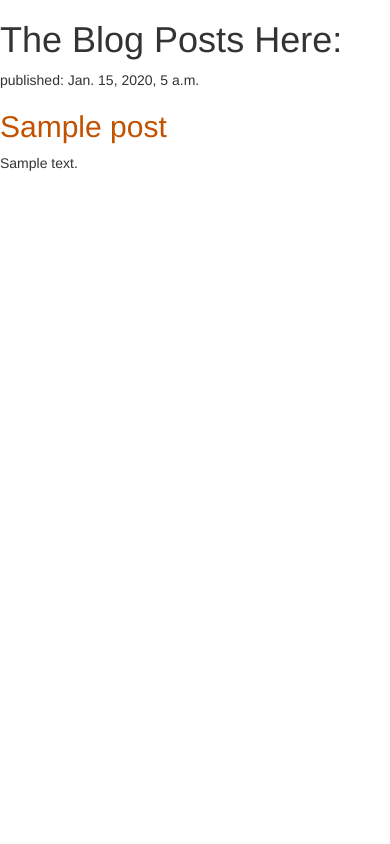
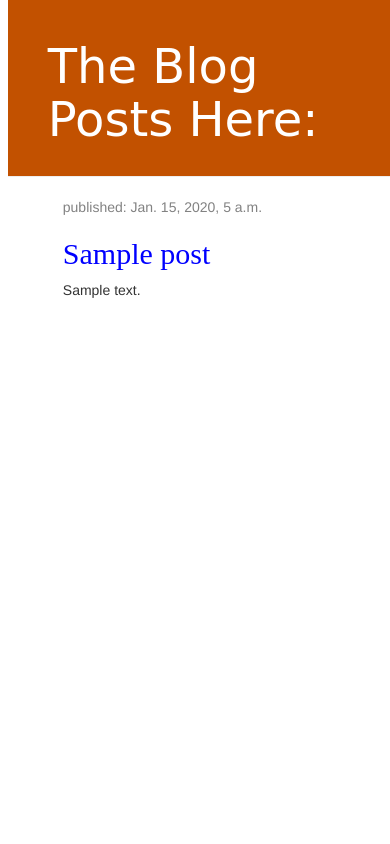
Before and after one commit to jehough/pythonblog, a Django app: page / in a window 390 px wide. Run offline with Django 3.2, Linux system fonts and the light colour scheme; tables that the repository leaves empty hold one stand-in row (values such as "Sample post"); some libraries are stand-ins or nearby versions.

Commit message:
adds css styling

```diff
--- a/blog/static/css/blog.css
+++ b/blog/static/css/blog.css
@@ -1,3 +1,55 @@
 h1 a, h2 a {
     color: #C25100;
+    font-family: 'Lobster';
 }
+
+body {
+    padding-left: 2%;
+}
+
+.page-header {
+    background-color: #C25100;
+    margin-top: 0;
+    padding: 20px 20px 20px 40px;
+}
+
+.page-header h1, .page-header h1 a, .page-header h1 a:visited, .page-header h1 a:active {
+    color: #ffffff;
+    font-size: 36pt;
+    text-decoration: none;
+}
+
+.content {
+    margin-left: 40px;
+}
+
+h1, h2, h3, h4 {
+    font-family: 'Lobster', cursive;
+}
+
+.date {
+    color: #828282;
+}
+
+.save {
+    float: right;
+}
+
+.post-form textarea, .post-form input {
+    width: 100%;
+}
+
+.top-menu, .top-menu:hover, .top-menu:visited {
+    color: #ffffff;
+    float: right;
+    font-size: 26pt;
+    margin-right: 20px;
+}
+
+.post {
+    margin-bottom: 70px;
+}
+
+.post h2 a, .post h2 a:visited {
+    color: blue;
+}
--- a/blog/templates/blog/post_list.html
+++ b/blog/templates/blog/post_list.html
@@ -7,13 +7,23 @@
         <link rel="stylesheet" href="{% static 'css/blog.css' %}">
     </head>
 <body>
-    <h1>The Blog Posts Here:</h1>
-    {% for post in posts %}
-        <div>
-            <p>published: {{post.published_date}}</p>
-            <h2><a href="">{{ post.title }}</a></h2>
-            <p>{{post.text|linebreaksbr}}</p>
+    <div class="page-header">
+       <h1>The Blog Posts Here:</h1>
+    </div>
+    <div class="content container">
+        <div class="row">
+            <div class="col-md-8">
+                {% for post in posts %}
+                    <div class="post">
+                        <div class="date">
+                            <p>published: {{ post.published_date }}</p>
+                        </div>
+                        <h2><a href="">{{ post.title }}</a></h2>
+                        <p>{{ post.text|linebreaksbr }}</p>
+                    </div>
+                {% endfor %}
+            </div>
         </div>
-    {% endfor %}
+    </div>
 </body>
 </html>
```
